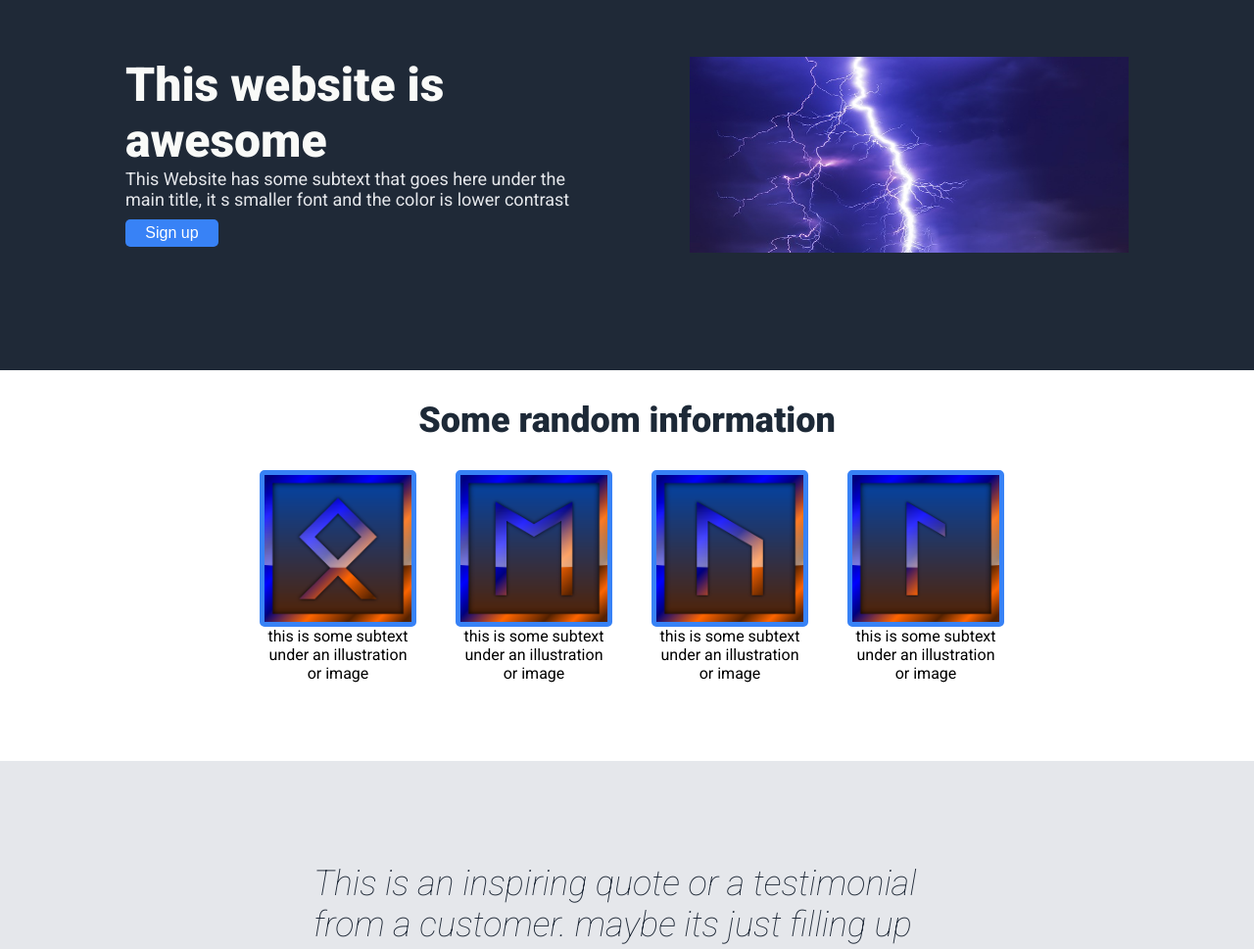
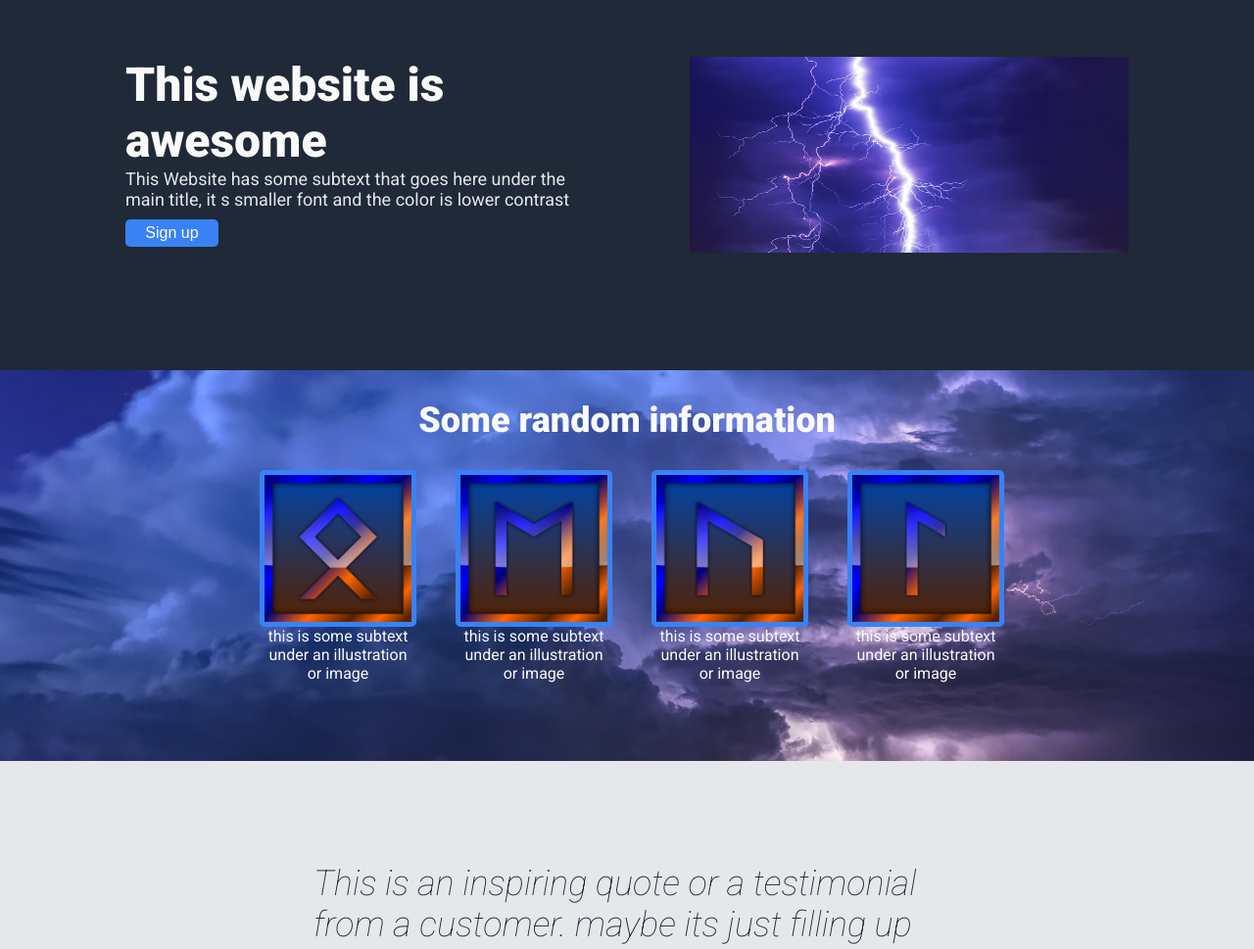
Before and after one commit to Rinhare/odin-page, a plain HTML site: page index.html in a window 1280 px wide. Shown: the part 112-1081 px from the top of the page at 98% size. Drawn offline with Linux system fonts and the light colour scheme; a script that the page names is missing.

Commit message:
background image added

```diff
--- a/style.css
+++ b/style.css
@@ -99,12 +99,18 @@ button {
     flex-direction: column;
     justify-content: center;
     align-items: center;
+    background-image: url(pictures/thunderstorm.jpg);
+    width: 100%;
+    background-position: center;
+    background-size: cover;
+    background-attachment: fixed;
+
 }
 
 .mid-title {
     font-size: 36px;
     font-weight: 800;
-    color: #1d2937;
+    color: #f9faf8;
     flex: 1;
     padding: 30px;
 }
@@ -116,6 +122,7 @@ button {
     flex-wrap: wrap;
     gap: 50px;
     margin-bottom: 10vh;
+    color:#f9faf8;
 }
 
 .card {
```
Also changed, not shown: pictures/thunderstorm.jpg (added).
